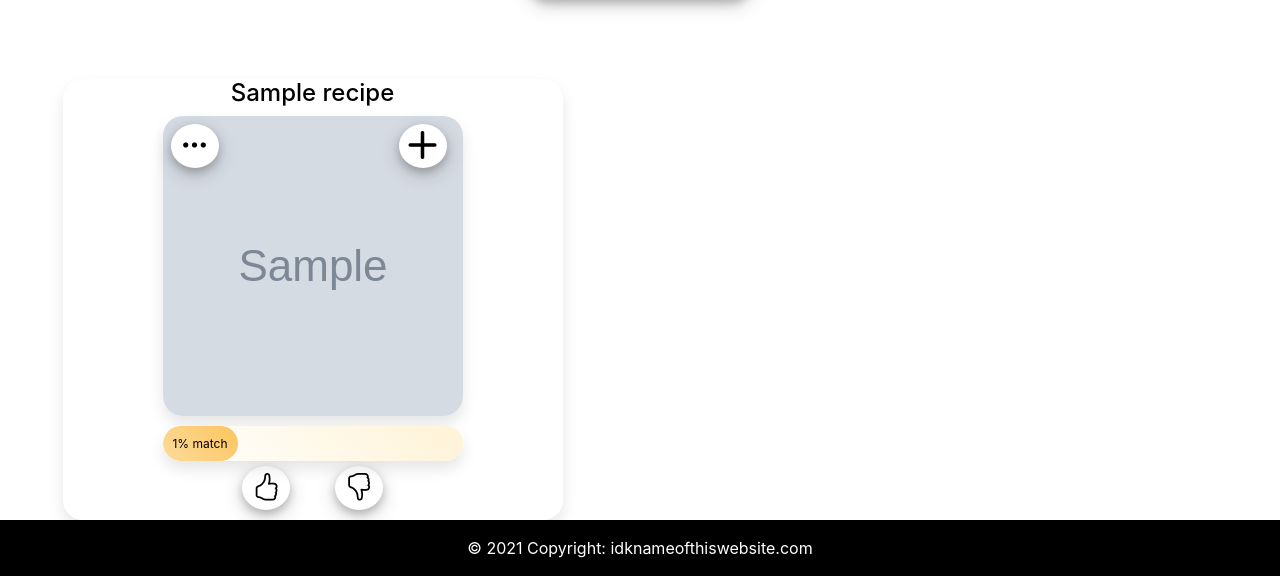
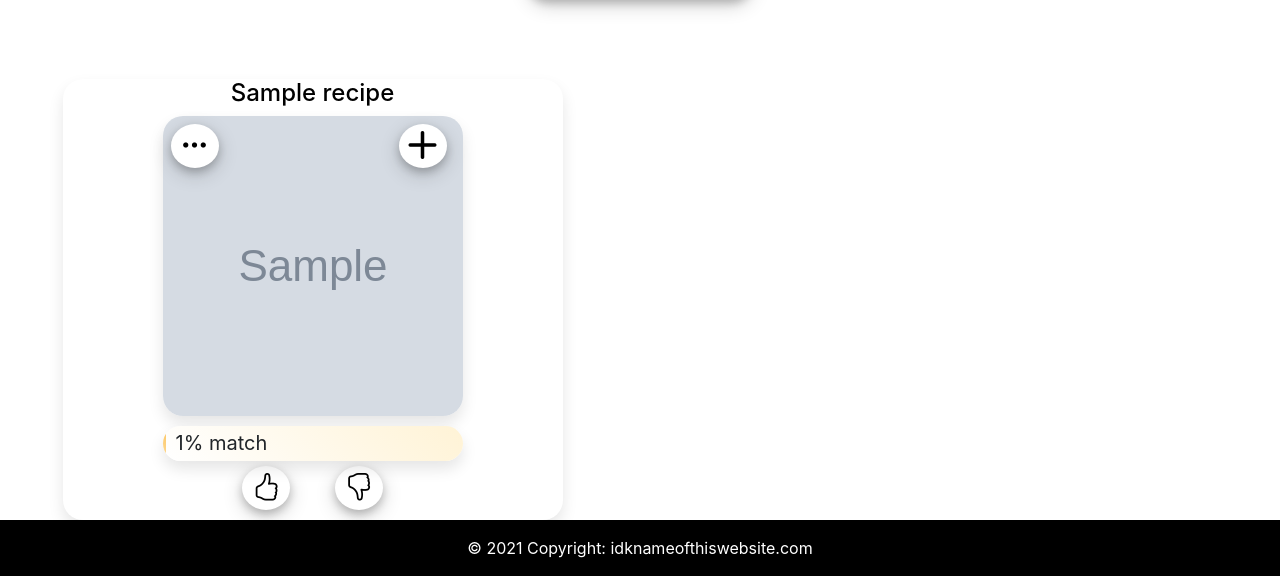
Before and after one commit to oliviaflexx/recipe, a Django app: template django_recipe/mysite/main/templates/main/selected_recipes.html in a window 1280 px wide. Shown: the part 465-1041 px from the top of the page. Run offline with Django 3.2, Linux system fonts and the light colour scheme; a user stored in the database is signed in; tables that the repository leaves empty hold one stand-in row (values such as "Sample post"); the template is opened without the code that fills it: most values are stand-ins (such as "Sample title", 1, 10 or a date in 2020); grey boxes marked "Sample" are stand-in pictures; some libraries are stand-ins or nearby versions; some web fonts are replaced.

Commit message:
fixed progress bars

```diff
--- a/django_recipe/mysite/main/static/main/css/allrecipes.css
+++ b/django_recipe/mysite/main/static/main/css/allrecipes.css
@@ -136,3 +136,10 @@ div.recipe-container {
     margin-top: 10px;
     background: linear-gradient(45deg, white, #FFF3D6);
   }
+
+  .progress p {
+    padding-top: 2px;
+    padding-bottom: 2px;
+    padding-left: 10px;
+    font-size: 20px;
+  }
--- a/django_recipe/mysite/main/templates/main/selected_recipes.html
+++ b/django_recipe/mysite/main/templates/main/selected_recipes.html
@@ -67,7 +67,12 @@
             <p id="genres{{user_recipe.recipe.id}}"></p>
           </div>
           <div class="progress">
-            <div class="progress-bar" role="progressbar" style="width: 25%;" aria-valuenow="{{user_recipe.percent}}" aria-valuemin="0" aria-valuemax="100">{{user_recipe.percent}}% match</div>
+            {% if user_recipe.percent > 65%}
+            <div class="progress-bar" role="progressbar" style="width: {{user_recipe.percent}}%;" aria-valuenow="{{user_recipe.percent}}" aria-valuemin="0" aria-valuemax="100"><p style="padding-top: 15px;">{{user_recipe.percent}}% match</p></div>
+            {% else %}
+            <div class="progress-bar" role="progressbar" style="width: {{user_recipe.percent}}%;" aria-valuenow="{{user_recipe.percent}}" aria-valuemin="0" aria-valuemax="100"></div>
+            <p>{{user_recipe.percent}}% match</p>
+            {% endif %}
           </div>
         </div>
         {% if user_recipe.liked == True%}
```
